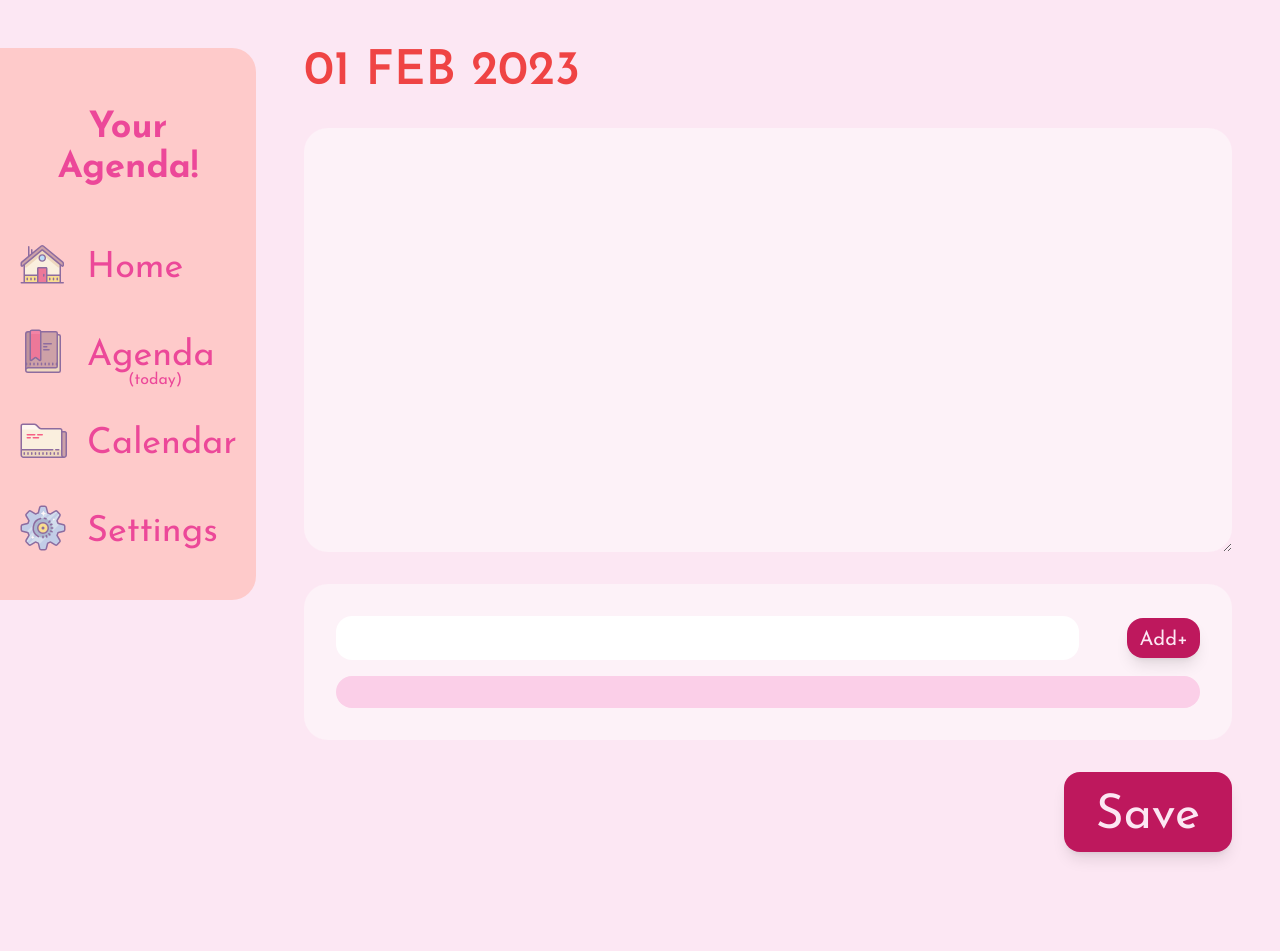
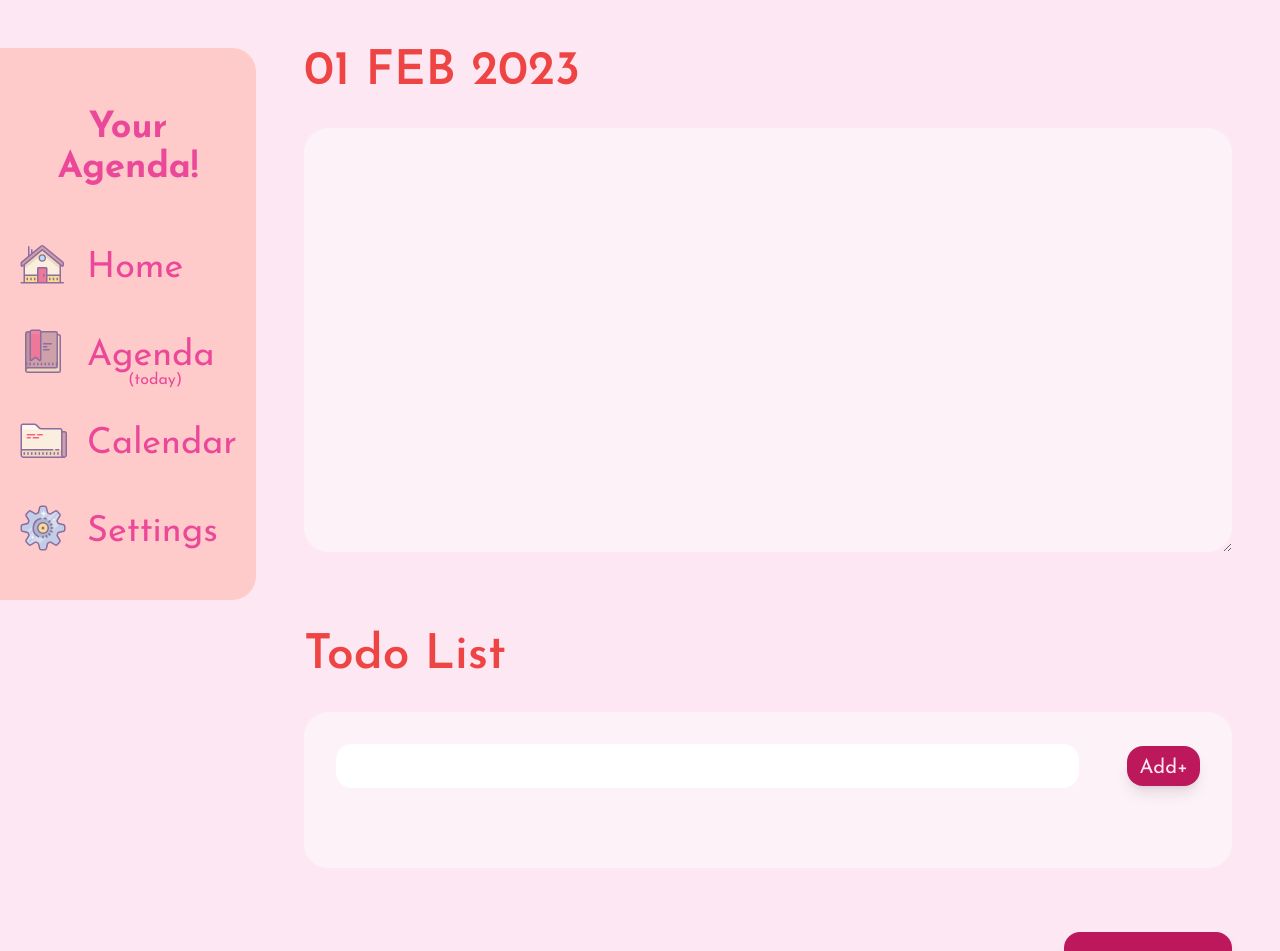
Before and after one commit to sabakukhyraa/agenda-react, a React (Create React App) app: page /agenda/01-feb-2023 in a window 1280 px wide. Shown: the top 951 px of the page. Before the commit the page ends 900 px from the top, so only its background shows below. Built offline with nearby package versions, Linux system fonts and the light colour scheme.

Commit message:
diary & todoList localStorage sync

```diff
--- a/src/Layout.js
+++ b/src/Layout.js
@@ -1,13 +1,17 @@
 import { Routes, Route } from "react-router-dom";
+import { useState, createContext, useEffect } from "react";
 import { daysThisYear } from "./js/days";
-import {diary} from "./helpers/diary"
 import Sidebar from "./components/Sidebar";
 import Home from "./pages/Home";
 import Agenda from "./pages/Agenda";
 import Calendar from "./pages/Calendar";
 import Settings from "./pages/Settings";
+
+export const DiaryContext = createContext({
+  diary: {},
+});
+
 export default function Layout() {
-
   const date = new Date();
   const today = date
     .toUTCString()
@@ -15,24 +19,30 @@ export default function Layout() {
     .toLowerCase()
     .replaceAll(" ", "-");
 
+  const diary = {};
+
   daysThisYear.forEach((day) => {
-    diary[day] = {
+    diary[day.toLowerCase()] = {
       diaryText: "",
-      todoList : []
-    }
-  })
+      todoList: [],
+    };
+  });
+
+  const [reactiveDiary, setReactiveDiary] = useState(JSON.parse(localStorage.getItem("diaryData")) || diary); //send this reactiveDiary to localStorage
 
   return (
     <div className="flex justify-end">
+      <DiaryContext.Provider value={{ reactiveDiary, setReactiveDiary }}>
         <Sidebar today={today} />
         <div className="flex w-4/5 p-6 lg:p-12">
           <Routes>
             <Route exact path="/" element={<Home today={today} />} />
             <Route path="/calendar" element={<Calendar />} />
-          <Route path="/agenda/:id" element={<Agenda />} />
+            <Route path="/agenda/:id" element={<Agenda today={today} />} />
             <Route path="/settings" element={<Settings />} />
           </Routes>
         </div>
+      </DiaryContext.Provider>
     </div>
   );
 }
--- a/src/components/TodoList.js
+++ b/src/components/TodoList.js
@@ -1,23 +1,76 @@
-export default function TodoList({ todoList, callback }) {
+import { useState, useEffect } from "react";
 
+export default function TodoList({ localTodoList, callback }) {
+  const [todo, setTodo] = useState("");
+  const [todoList, setTodoList] = useState(localTodoList);
 
-  const todoListMapper = todoList.map((todo, index) =>
-    <li key={index}>
-      <p>{todo.todo}</p>
+  const addItem = (newItem) => {
+    setTodoList((prevItems) => [
+      ...prevItems,
+      { todo: newItem, isDone: false, id: new Date().getTime() },
+    ]);
+    setTodo("");
+  };
+
+  const removeItem = (id) => {
+    setTodoList((prevItems) => prevItems.filter((item) => item.id !== id));
+  };
+
+  const doItem = (id) => {
+    setTodoList((prevItems) =>
+      prevItems.map((item) => {
+        if (item.id === id) {
+          return { ...item, isDone: !item.isDone };
+        } else {
+          return item;
+        }
+      })
+    );
+  };
+
+  useEffect(() => {
+    callback(todoList);
+  }, [callback, todoList]);
+
+  // UI
+  const todoListMapper = todoList.map((todo, index) => (
+    <li
+      className="flex items-center justify-between p-2 bg-pink-500 rounded-xl"
+      key={index}
+    >
+      <button onClick={() => doItem(todo.id)}>
+        <p className={`text-3xl text-red-100 ${todo.isDone && "line-through"}`}>
+          {index + 1}) {todo.todo}
+        </p>
+      </button>
+      <button
+        className="px-2 py-1 text-lg base-btn rounded-xl"
+        onClick={() => removeItem(todo.id)}
+      >
+        Remove
+      </button>
     </li>
-  )
-
+  ));
 
   return (
-    <div className="flex flex-col gap-4 w-full p-4 lg:p-8 rounded-3xl bg-pink-50">
-      <div className="flex justify-between items-center gap-12">
-        <input className="w-full px-3 py-2 rounded-2xl text-xl" value="" />
-        <button className="base-btn text-xl px-3 pb-1 pt-2">Add+</button>
-      </div>
-      <div className="bg-pink-200 p-4 w-full rounded-2xl">
-        <ul className="flex flex-col">
-          {todoListMapper}
-        </ul>
+    <div className="flex flex-col">
+      <div className="flex flex-col w-full gap-12 p-4 lg:p-8 rounded-3xl bg-pink-50">
+        <div className="flex items-center justify-between gap-12">
+          <input
+            className="w-full px-3 py-2 text-xl rounded-2xl"
+            onChange={(e) => setTodo(e.target.value)}
+            value={todo}
+          />
+          <button
+            onClick={() => addItem(todo)}
+            className="px-3 pt-2 pb-1 text-xl base-btn"
+          >
+            Add+
+          </button>
+        </div>
+        <div className="w-full rounded-2xl">
+          <ul className="flex flex-col gap-6">{todoListMapper}</ul>
+        </div>
       </div>
     </div>
   );
--- a/src/helpers/diary.js
+++ /dev/null
@@ -1,3 +0,0 @@
-export const diary = {
-
-}
--- a/src/pages/Agenda.js
+++ b/src/pages/Agenda.js
@@ -1,38 +1,50 @@
 import { useParams } from "react-router-dom";
-import { useState } from "react";
+import { useState, useContext, useEffect, useCallback } from "react";
 import TodoList from "../components/TodoList";
+import { DiaryContext } from "../Layout";
 
-export default function Agenda({ diaryOfThatDay }) {
+export default function Agenda() {
+  const { reactiveDiary, setReactiveDiary } = useContext(DiaryContext);
+
   const { id } = useParams();
+
   const [thisDiary, setThisDiary] = useState({
-    diaryText: "",
-    todoList: [],
+    diaryText: reactiveDiary[id].diaryText,
+    todoList: reactiveDiary[id].todoList,
   });
 
-  const submitter = () => {
-    diaryOfThatDay = thisDiary;
-  };
+  const todoListHandler = useCallback((props) => {
+    setThisDiary((prev) => ({ ...prev, todoList: props }));
+  }, [])
+
+  useEffect(() => {
+    localStorage.setItem("diaryData", JSON.stringify(reactiveDiary));
+  }, [reactiveDiary]);
 
   return (
-    <div className="w-full flex flex-col">
+    <div className="flex flex-col w-full">
       <h1>
         {id.split("-")[0]} {id.split("-")[1].toLocaleUpperCase()}{" "}
         {id.split("-")[2]}
       </h1>
-      <div className="flex flex-col lg:py-8 gap-8">
+      <div className="flex flex-col gap-8 lg:py-8">
         <textarea
-          className="w-full rounded-3xl bg-pink-50 p-4 lg:text-xl"
+          className="w-full p-4 rounded-3xl bg-pink-50 lg:text-xl"
           onChange={(e) =>
-            setThisDiary({ ...thisDiary, diaryText: e.target.value })
+            setThisDiary((prev) => ({ ...prev, diaryText: e.target.value }))
           }
           value={thisDiary.diaryText}
           rows="14"
         />
-
-        <TodoList todoList={thisDiary.todoList} callback={setThisDiary}/>
-
+        <h1 className="pt-12">Todo List</h1>
+        <TodoList localTodoList={thisDiary.todoList} callback={todoListHandler} />
       </div>
-      <button className="base-btn self-end" onClick={submitter()}>Save</button>
+      <button
+        className="self-end mt-4 base-btn lg:mt-8"
+        onClick={() => setReactiveDiary((prev) => ({ ...prev, [id]: thisDiary }))}
+      >
+        Save
+      </button>
     </div>
   );
 }
```
Lines whose indentation alone changed are shown as unchanged.
